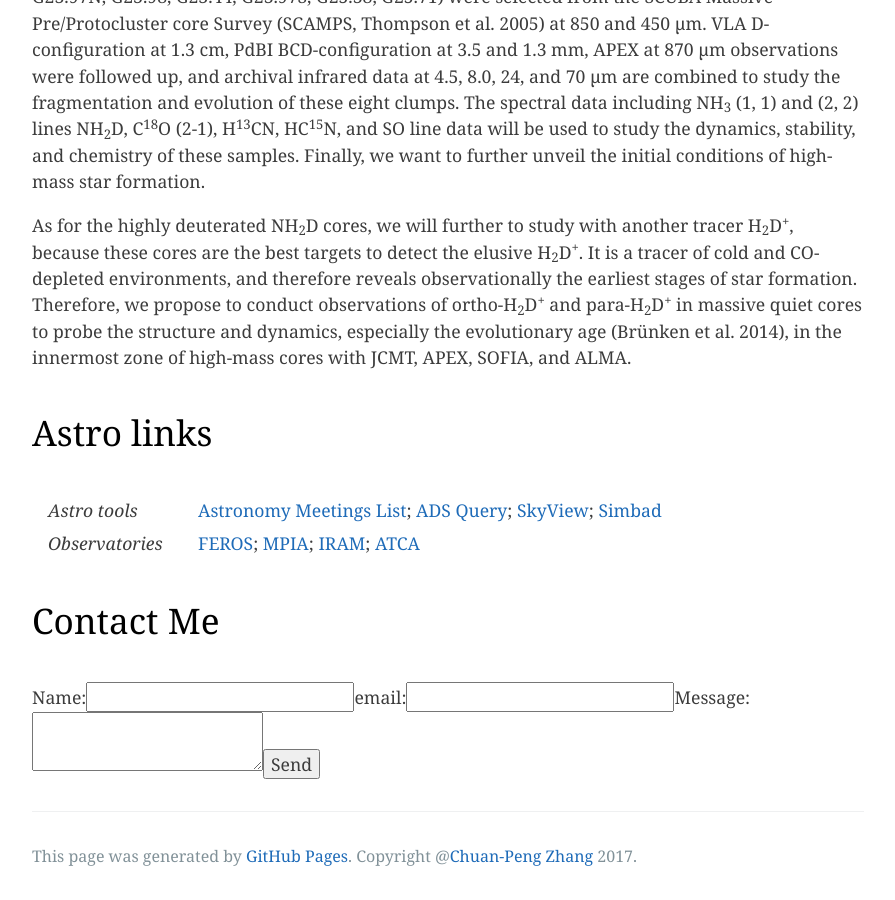
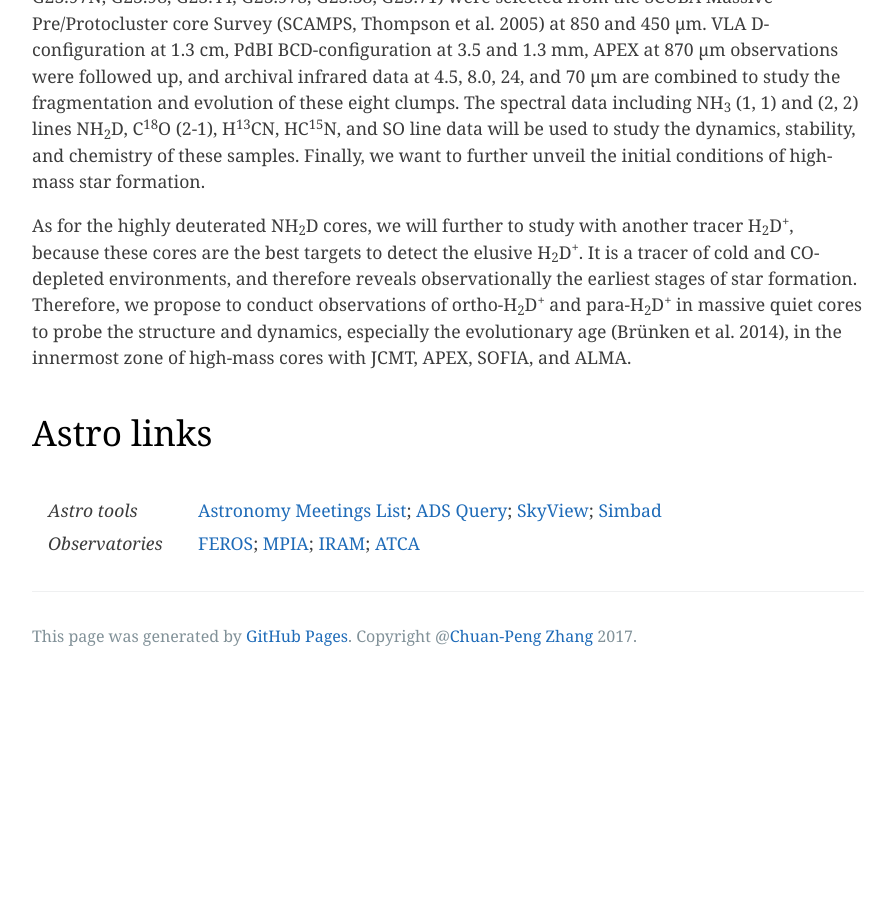
Before and after one commit to zcp521/zcp521.github.io, a Jekyll site: the page built from index.html, in a window 1280 px wide and 900 px high, scrolled down 2190 px. Shown: the whole window, without its empty margins (192-1087 px from the left). Built offline with Jekyll 4.4.1, drawn with Linux system fonts in a browser that asks for light colours; the list of posts is cut into pages by our own code; after the commit the page ends 2870 px from its top, so only the background shows below that.

Commit message:
Initial commit

```diff
--- a/index.html
+++ b/index.html
@@ -121,31 +121,6 @@ in the innermost zone of high-mass cores with JCMT, APEX, SOFIA, and ALMA.
     </tbody>
 </table>
 
-
-<p style="color: black; font-size: 200%; text-align: left;">Contact Me</p>
-
-<table border="0">
- 	<tbody>
-        <tr>
-<form method="post" action="contact.php">
-	<tr>
-	<label for="name">Name:</label>
-	<input type="text" class="text" name="cf_name" id="name" />
-        </tr>
-	<tr>
-	<label for="email">email:</label>
-	<input type="text" class="text" name="cf_email" id="email" />
-        </tr>
-	<tr>
-	<label for="text">Message:</label>
-	<textarea class="text" name="cf_message" id="message"></textarea>
-	<input type="submit" class="submit" value="Send" />
-        </tr>
-    	</tr>
-    </tbody>
-</table>
-
-
 <!--
 <div class="sketchfab-embed-wrapper"><iframe width="640" height="480" src="https://sketchfab.com/models/4c12c402559d4e879dfbadcd45463f5c/embed" frameborder="0" allowvr allowfullscreen mozallowfullscreen="true" webkitallowfullscreen="true" onmousewheel=""></iframe>
 -->
```
Also changed, not shown: 1 other file.
